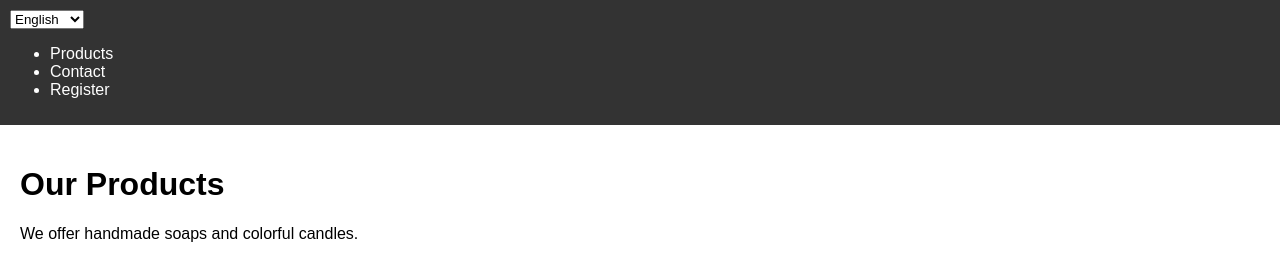
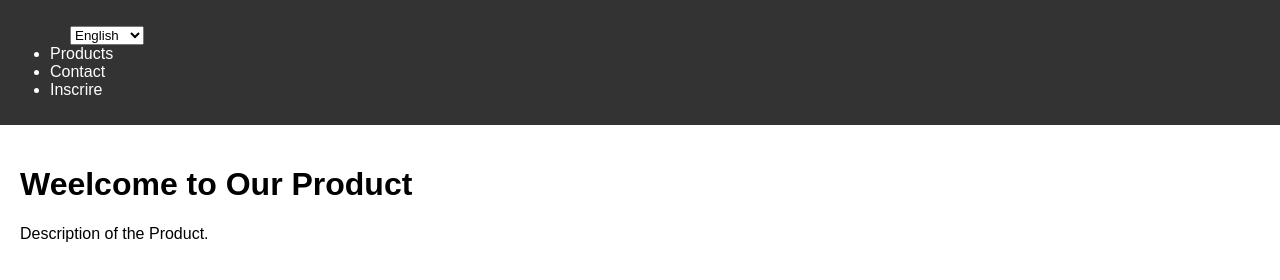
Before and after one commit to Eusebia22/lang-change, a website: page index.html in a window 1280 px wide. Drawn offline with Linux system fonts and the light colour scheme.

Commit message:
upades made in script and server.js

```diff
--- a/index.html
+++ b/index.html
@@ -8,27 +8,31 @@
 </head>
 <body>
     <header>
+      <nav>
+        <ul>
+          <li style="list-style-type:none;">
             <select id="language-select">
               <option value="en">English</option>
               <option value="fr">Français</option>
               <option value="es">Español</option>
               <option value="it">Italiano</option>
             </select>
-    <nav>
-      <ul>
-      <li id="nav-iproduct">Products</li>
-      <li id="nav-icontact"><a href="contact.html">Contact</a></li>
-      <li id="nav-iinscrire"><a href="inscrire.html">Inscrire</a></li>
+          </li>
+      <li ><a href="#" id="iproduct">Products</a></li>
+      <li ><a href="contact.html" id="icontact">Contact</a></li>
+      <li ><a href="inscrire.html"id="iinscrire">Inscrire</a></li>
       </ul>
     </nav>
   </header>
   <main id="content">
-    <h1 id="product-title">Weelcome to Our Product </h1>
-    <p id="product-description">Description of the Product.</p>
+    <h1 id="title">Weelcome to Our Product </h1>
+    <p id="description">Description of the Product.</p>
   </main>
   <script src="js/script.js" defer></script>
 </body>
 </html>
+
+
 
 <!--
 Étape 1 : Configuration de votre projet
--- a/js/script.js
+++ b/js/script.js
@@ -1,3 +1,5 @@
+const languageSelect = document.getElementById("language-select");
+
 const translations = {
     en: "traduction/en.json",
     fr: "traduction/fr.json",
@@ -7,25 +9,25 @@ const translations = {
   };
 
 //  const defaultlangue = "en";
-  const languageSelect = document.getElementById("language-select");
+  const loadLangue = (lang = "en")=>{
 
-  const loadLangue = (lang = "en")=>{
-    const translatefile = translations[lang] || translations["en"];
+    const translateFile = translations[lang] || translations["en"];
 
-    fetch(translatefile)
+    fetch(translateFile)
       .then((response) => {
+        const response = fetch(`/data?lang=${lang}`);
         if (!response.ok) {
-          throw new Error(`Error while charging file JSON: ${response.statusText}`);
+          throw new Error(`Error while charging file JSON ${translateFile}: ${response.status}`);
         }
         return response.json();
       })
 
       .then((data) => {
-        document.getElementById("nav-iproduct").textContent = data.header.product;
-        document.getElementById("nav-icontact").textContent = data.header.contact;
-        document.getElementById("nav-iinscrire").textContent = data.header.inscrire;
-        document.getElementById("product-title").textContent = data.index.title;
-        document.getElementById("product-description").textContent = data.index.description;
+        document.getElementById("iproduct").textContent = data.header.product;
+        document.getElementById("icontact").textContent = data.header.contact;
+        document.getElementById("iinscrire").textContent = data.header.inscrire;
+        document.getElementById("title").textContent = data.index.title;
+        document.getElementById("description").textContent = data.index.description;
         document.getElementById("nav-cproduct").textContent = data.header.product;
         document.getElementById("nav-ccontact").textContent = data.header.contact;
         document.getElementById("nav-cinscrire").textContent = data.header.inscrire;
```
Also changed, not shown: contact.html (+7 -5 lines), inscrire.html (+7 -5 lines), server.js (+10 -8 lines). Lines whose indentation alone changed are shown as unchanged.
